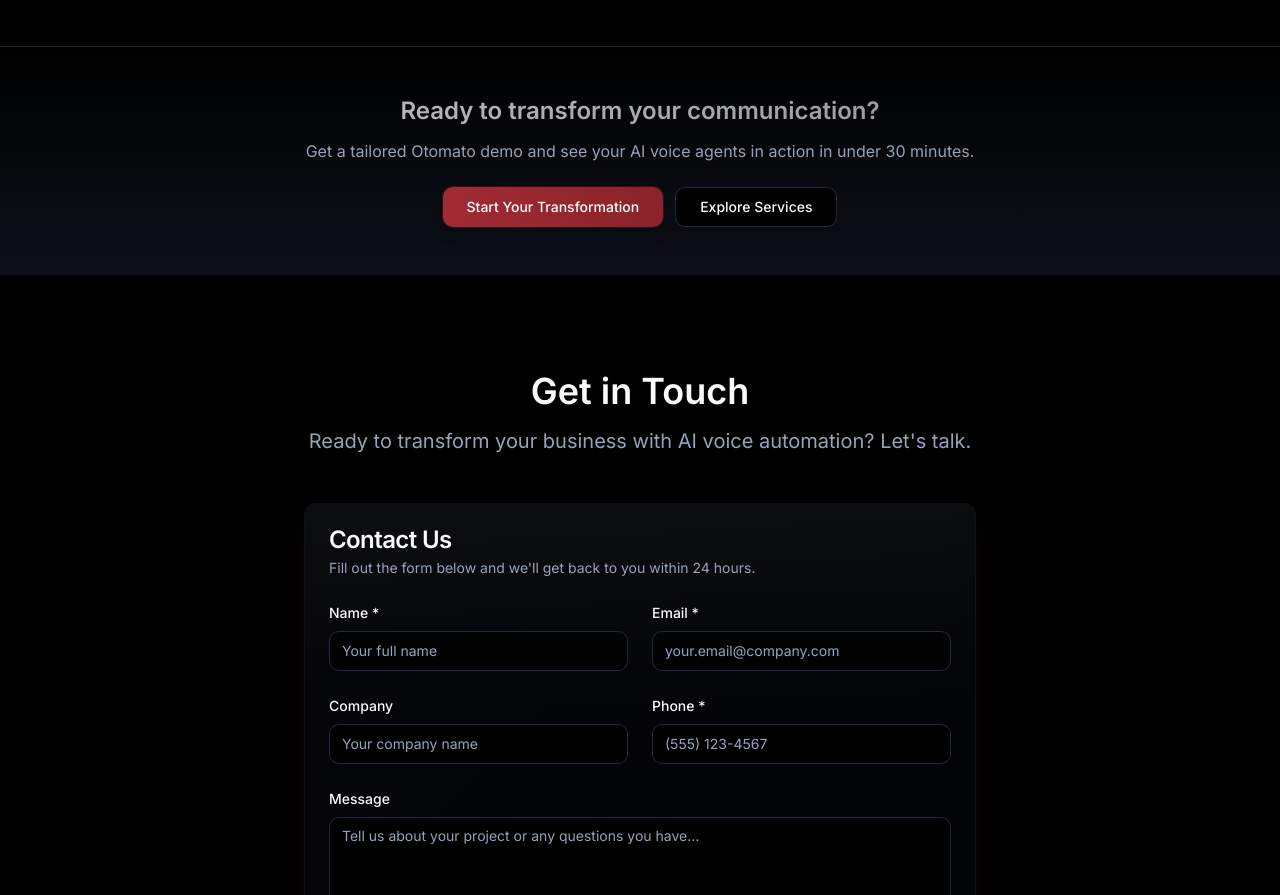
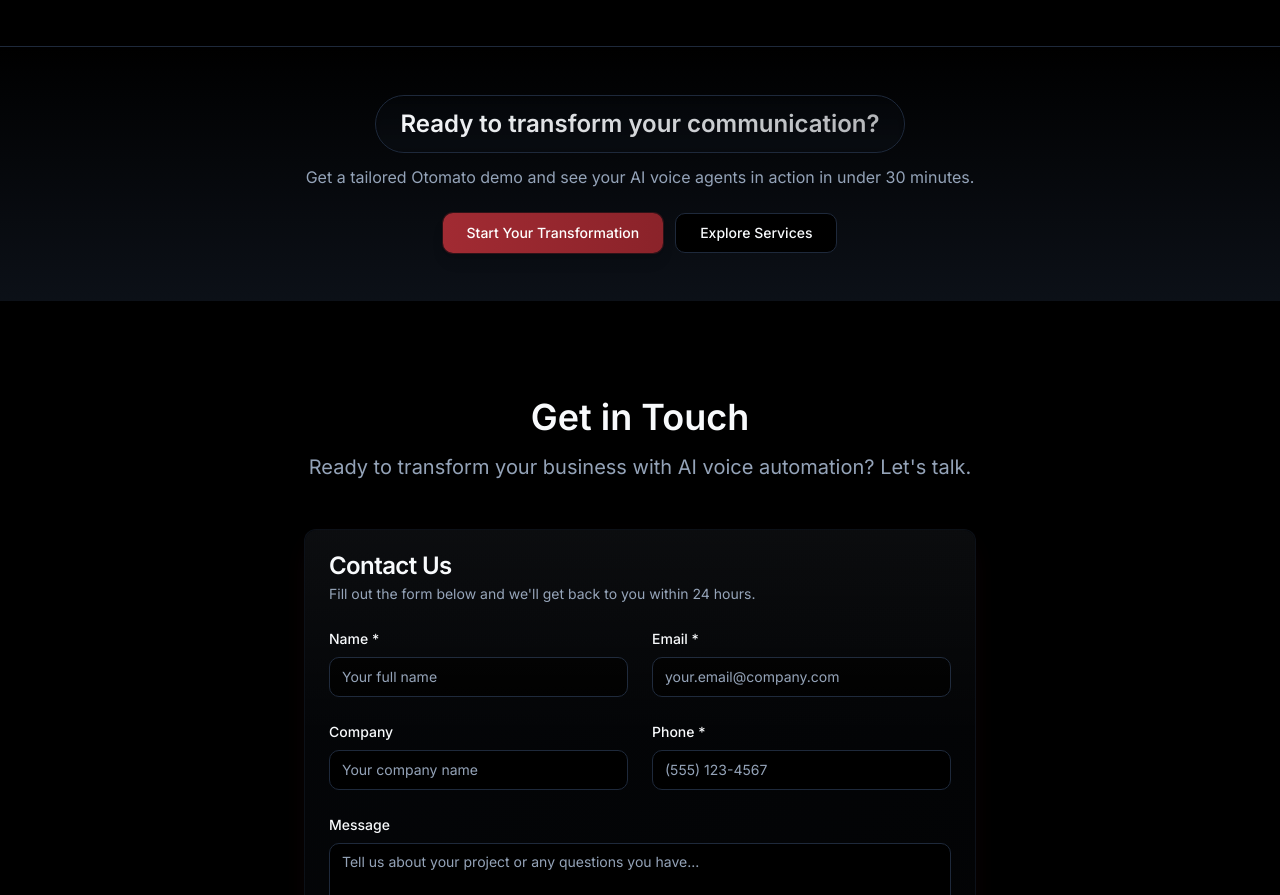
Before and after one commit to bolajiraji2022/echo-scribe-labs, a React (Vite) app: page / in a window 1280 px wide. Shown: the part 2779-3674 px from the top of the page. Built offline with nearby package versions, Linux system fonts and the light colour scheme.

Commit message:
Remove pulsing animation from title
Removed the pulsing animation from the "Ready to transform your communication?" title and enclosed it in a bubble-like background.

```diff
--- a/src/components/site/CTA.tsx
+++ b/src/components/site/CTA.tsx
@@ -6,7 +6,7 @@ const CTA = () => {
     <section id="cta" className="relative border-t bg-gradient-to-b from-transparent to-card/40 backdrop-blur-sm">
       <ScrollReveal className="container py-12 text-center">
         <ScrollReveal>
-          <h2 className="text-2xl font-bold bg-gradient-to-r from-primary to-primary/70 bg-clip-text text-transparent animate-pulse">
+          <h2 className="text-2xl font-bold bg-gradient-to-r from-primary to-primary/70 bg-clip-text text-transparent bg-card/20 backdrop-blur-sm border border-border rounded-full px-6 py-3 inline-block">
             Ready to transform your communication?
           </h2>
         </ScrollReveal>
```
